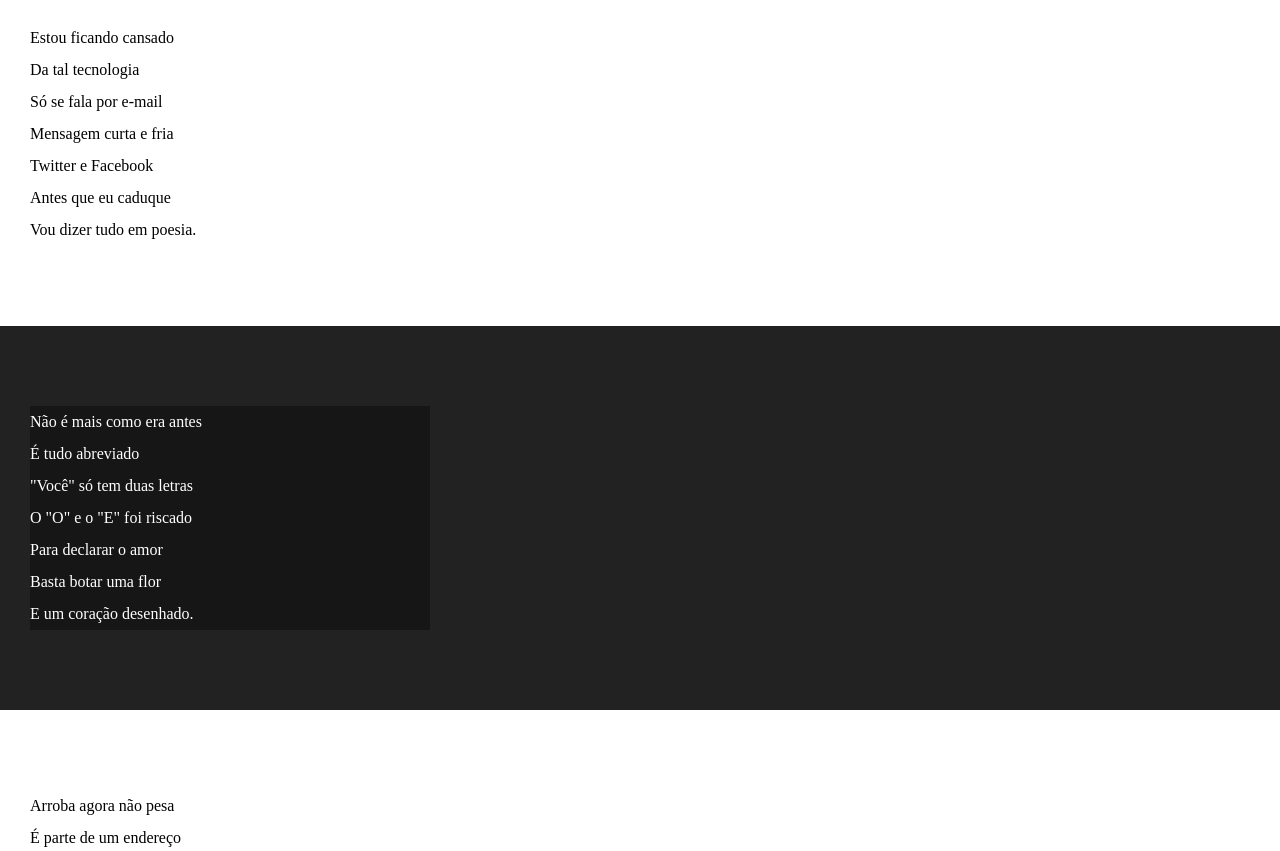
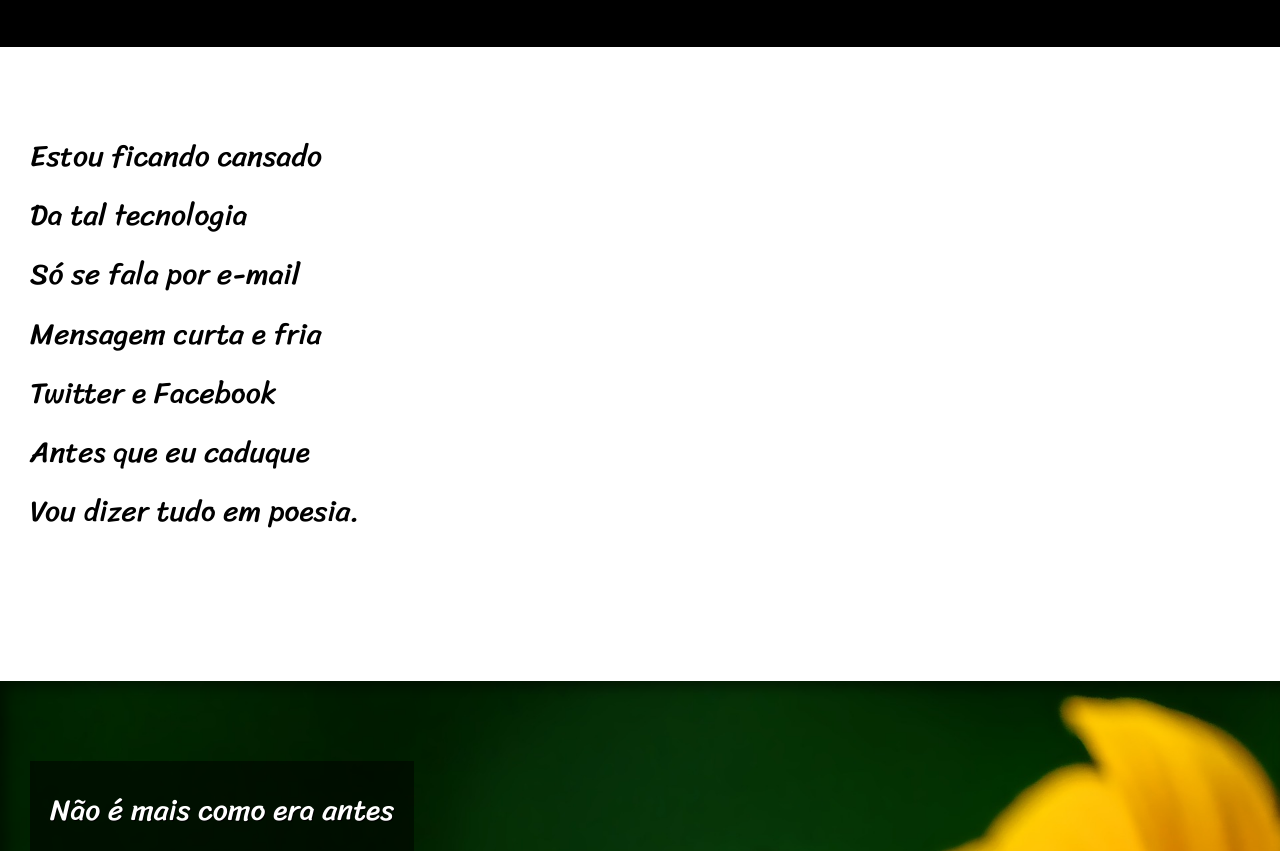
Before and after one commit to jeniiferdutra/curso-html-css-modulo3, a plain HTML site: page desafio/index.html in a window 1280 px wide. Shown: the part 213-1064 px from the top of the page. Drawn offline with Linux system fonts and the light colour scheme.

Commit message:
desafio feito

```diff
--- a/desafio/estilo.css
+++ b/desafio/estilo.css
@@ -1,4 +1,14 @@
 @charset "UTF-8";
+
+@import url('https://fonts.googleapis.com/css2?family=Passion+One&display=swap');
+
+@import url('https://fonts.googleapis.com/css2?family=Sriracha&display=swap');
+
+:root {
+    --font1: Verdana, Geneva, Tahoma, sans-serif;
+    --font2: 'Passion One', cursive;
+    --font3: 'Sriracha', cursive;
+}
 
 * {
     margin: 0px;
@@ -8,6 +18,7 @@
 html, body {
     min-height: 100vh;
     background-color: darkgray;
+    font-family: var(--font1);
 }
 
 header {
@@ -19,6 +30,8 @@ header {
 header > h1 {
     padding-top: 50px;
     font-variant: small-caps;
+    font-family: var(--font2);
+    font-size: 10vw;
 }
 
 header > p {
@@ -40,6 +53,12 @@ section {
     padding-bottom: 10vh;
     line-height: 2em;
     padding-left: 30px;
+    font-family: var(--font3);
+    font-size: 3.7vh;
+}
+
+section > p {
+    padding-bottom: 2em;
 }
 
 .normal {
@@ -50,11 +69,25 @@ section {
 .imagem {
     background-color: rgb(35, 34, 34);
     color: #FFF;
+    box-shadow: inset 6px 6px 13px 0px rgba(0, 0, 0, 0.473);
+    background-size: cover;
+    background-attachment: fixed;
 }
 
 .imagem > p {
-    background-color: rgba(0, 0, 0, 0.367);
-    width: 400px;
+    display: inline-block; /*se adapta com o tamanho do conteudo*/
+    background-color: rgba(0, 0, 0, 0.514);
+    padding: 20px;
+    text-shadow: 1px 1px 0px #000;
+}
+
+#img01 {
+    background-image: url('imagens/background001.jpg');
+    background-position: right center;
+}
+
+#img02 {
+    background-image: url('imagens/background002.jpg');
 }
 
 footer {
--- a/desafio/index.html
+++ b/desafio/index.html
@@ -25,7 +25,7 @@
         </p>
     </section>
 
-    <section class="imagem">
+    <section class="imagem" id="img01">
         <p>
             Não é mais como era antes<br>
             É tudo abreviado<br>
@@ -58,7 +58,7 @@
         </p>
     </section>
 
-    <section class="imagem">
+    <section class="imagem" id="img02">
         <p>
             Tenho saudade das cartas<br>
             Escritas com a própria mão<br>
```
